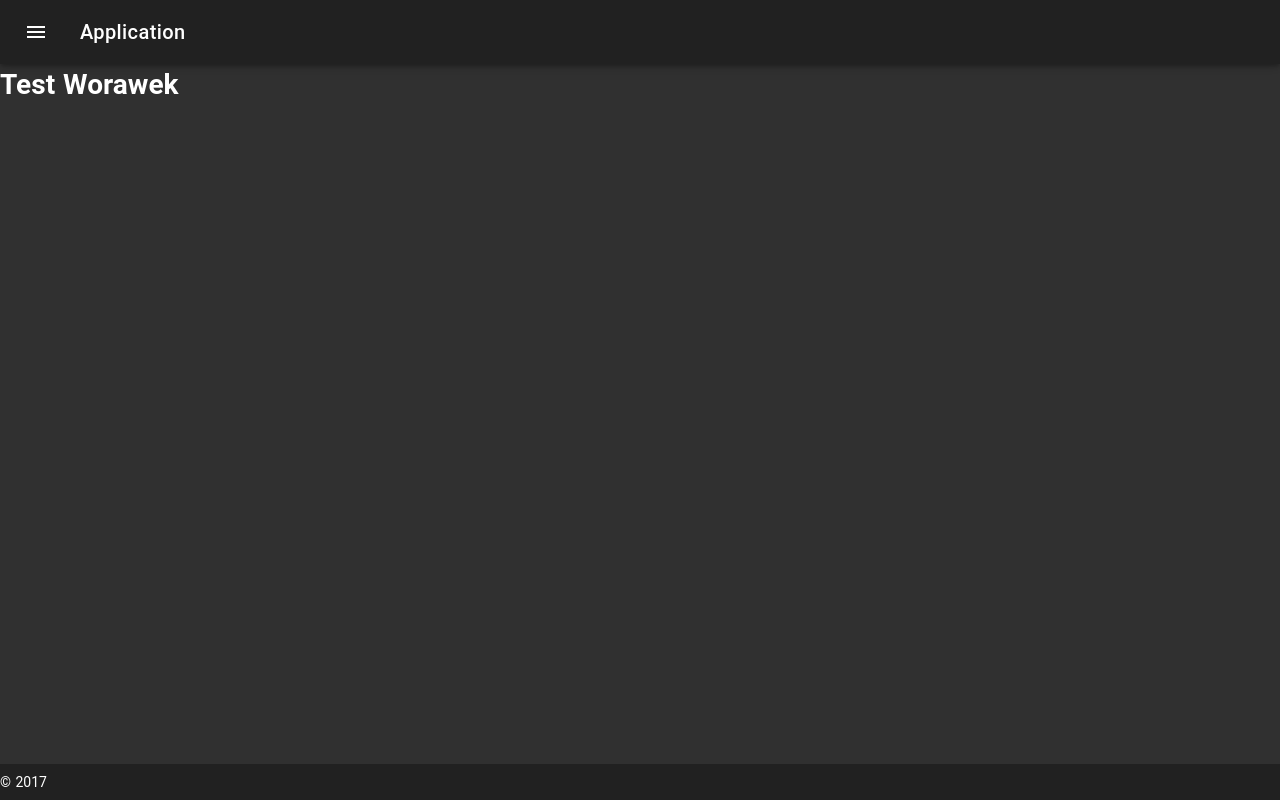
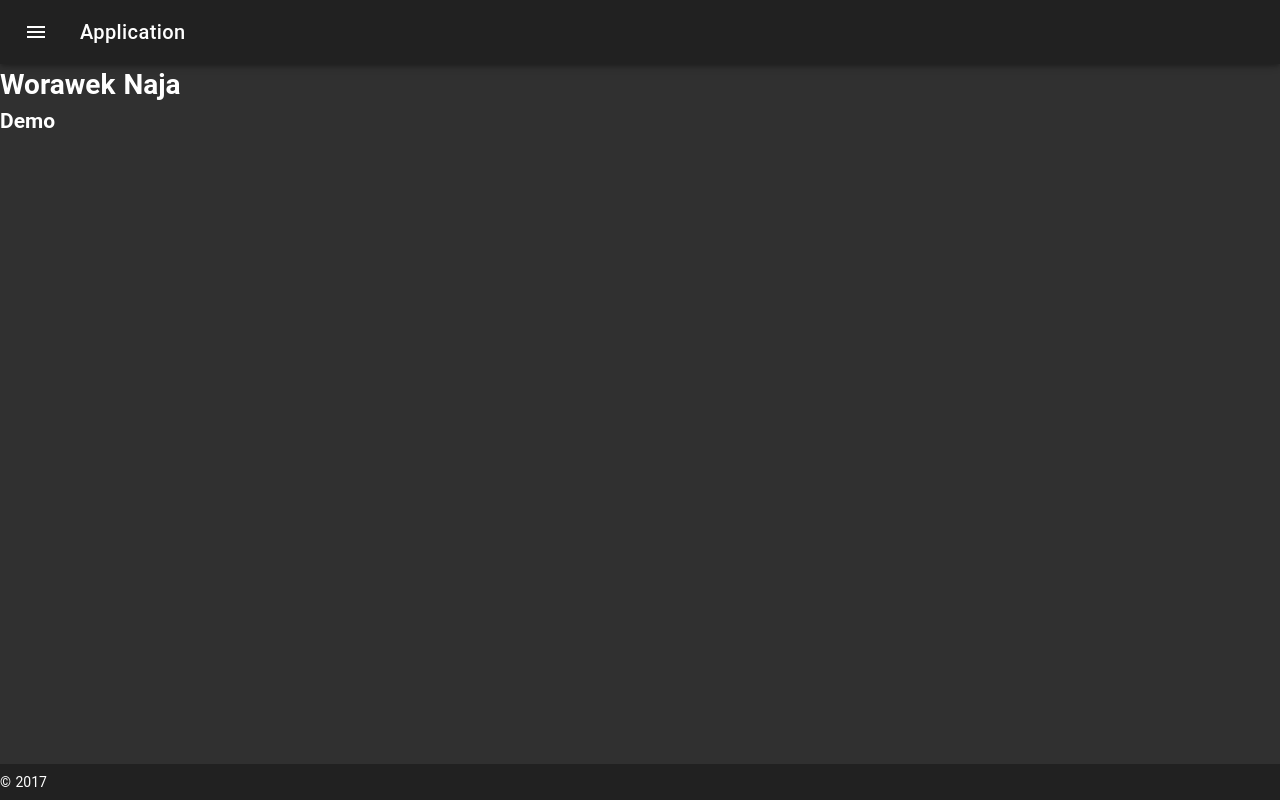
Before and after one commit to saknarak/vue-demo-app, a Nuxt app: page /home in a window 1280 px wide. Built offline with nearby package versions, Linux system fonts and the light colour scheme.

Commit message:
update home

```diff
--- a/pages/home.vue
+++ b/pages/home.vue
@@ -1,5 +1,6 @@
 <template>
   <div>
-      <h1>Test Worawek</h1>
+      <h1>Worawek Naja</h1>
+      <h2>Demo</h2>
   </div>
 </template>
```
